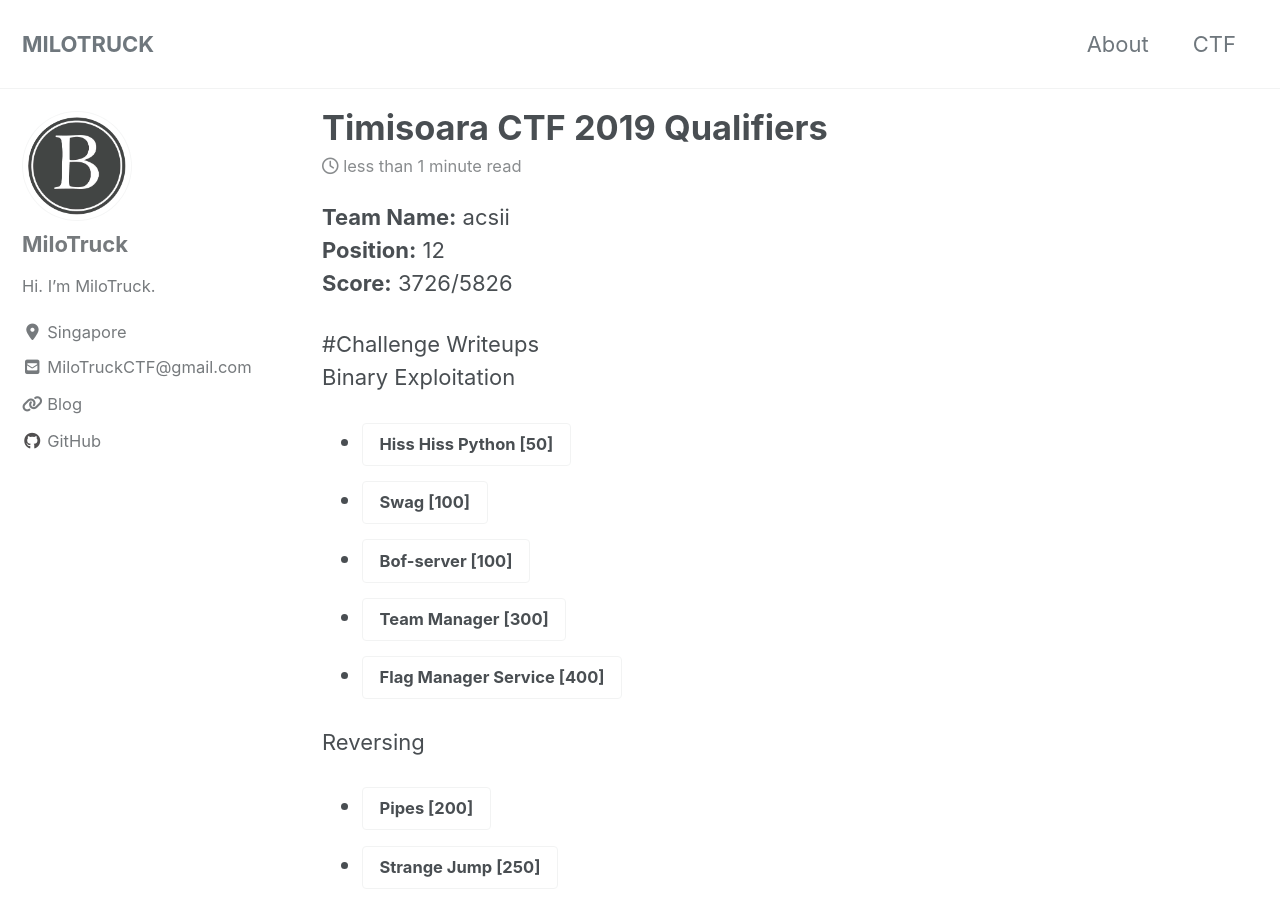
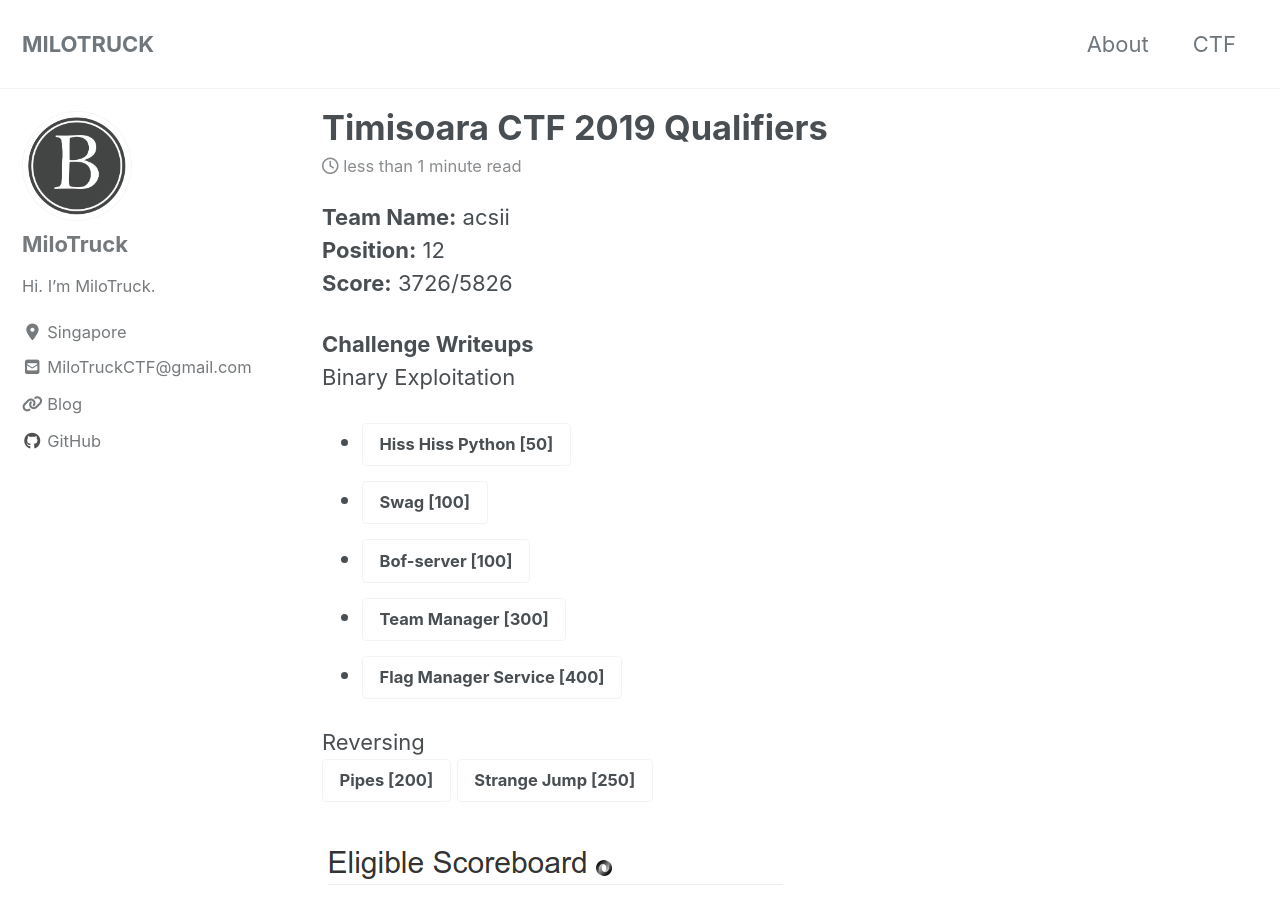
Before and after one commit to MiloTruck/milotruck.github.io, a Jekyll site: the page built from _posts/2019-09-20-Timisoara CTF 2019 Qualifiers.md, in a window 1280 px wide and 900 px high. Built offline with Jekyll 4.4.1, drawn with Linux system fonts in a browser that asks for light colours; cached includes are drawn as plain includes; nearby versions of some CDN libraries.

Commit message:
Edited CTF Page

```diff
--- a/_posts/2019-09-20-Timisoara CTF 2019 Qualifiers.md
+++ b/_posts/2019-09-20-Timisoara CTF 2019 Qualifiers.md
@@ -9,7 +9,7 @@ excerpt: "13-18 September 2019"
 **Position:** 12
 **Score:** 3726/5826
 
-#Challenge Writeups
+**Challenge Writeups**
 Binary Exploitation
 * [Hiss Hiss Python [50]](/Timisoara-CTF-2019-Qualifiers/){: .btn .btn--inverse}
 * [Swag [100]](/Timisoara-CTF-2019-Qualifiers/){: .btn .btn--inverse}
@@ -18,7 +18,7 @@ Binary Exploitation
 * [Flag Manager Service [400]](/Timisoara-CTF-2019-Qualifiers/){: .btn .btn--inverse}
 
 Reversing
-* [Pipes [200]](/Timisoara-CTF-2019-Qualifiers/){: .btn .btn--inverse}
-* [Strange Jump [250]](/Timisoara-CTF-2019-Qualifiers/){: .btn .btn--inverse}
+[Pipes [200]](/Timisoara-CTF-2019-Qualifiers/){: .btn .btn--inverse}
+[Strange Jump [250]](/Timisoara-CTF-2019-Qualifiers/){: .btn .btn--inverse}
 
 ![alt]({{ site.url }}{{ site.baseurl }}/assets/images/Timisoara CTF 2019 Qualification Round - Scoreboard.png)
```
